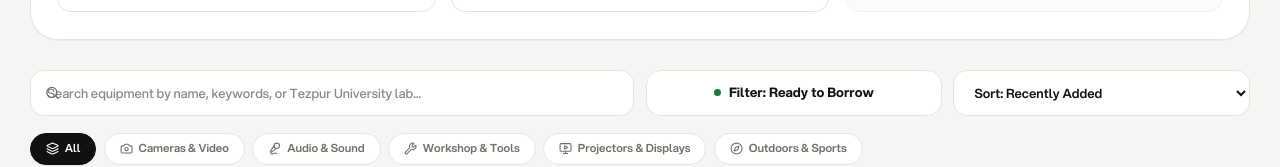
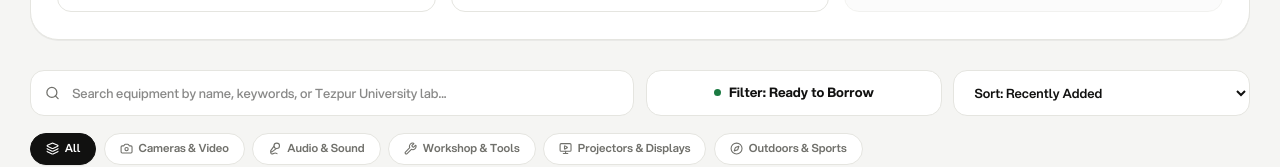
Before and after one commit to not-ayan/paraquet, a Next.js app in the folder frontend/: page /equipment in a window 1280 px wide. Shown: the part 429-596 px from the top of the page. Built offline with nearby package versions, Linux system fonts and the light colour scheme; no server answers.

Commit message:
fix(ui): resolve search icon overlapping placeholder text in equipment catalog

```diff
--- a/frontend/src/app/equipment/page.tsx
+++ b/frontend/src/app/equipment/page.tsx
@@ -325,13 +325,13 @@ export default function EquipmentCatalogPage() {
 
           {/* Search Input */}
           <div className="md:col-span-6 relative">
-            <Search className="w-4 h-4 text-[#70706B] absolute left-4 top-1/2 -translate-y-1/2" />
+            <Search className="w-4 h-4 text-[#70706B] absolute left-4 top-1/2 -translate-y-1/2 pointer-events-none z-10" />
             <input
               type="text"
               value={search}
               onChange={(e) => setSearch(e.target.value)}
               placeholder="Search equipment by name, keywords, or Tezpur University lab..."
-              className="input-paraquet pl-10 pr-4 h-[46px] rounded-2xl text-xs sm:text-sm font-medium"
+              className="input-paraquet input-icon-left !pl-11 pr-4 h-[46px] rounded-2xl text-xs sm:text-sm font-medium"
             />
           </div>
 
--- a/frontend/src/app/globals.css
+++ b/frontend/src/app/globals.css
@@ -229,6 +229,11 @@
   padding-right: 8px;
 }
 
+/* Input with icon on left */
+.input-icon-left {
+  padding-left: 44px !important;
+}
+
 /* Minimal Frosted Pill Badge */
 .badge-pill {
   display: inline-flex;
```
